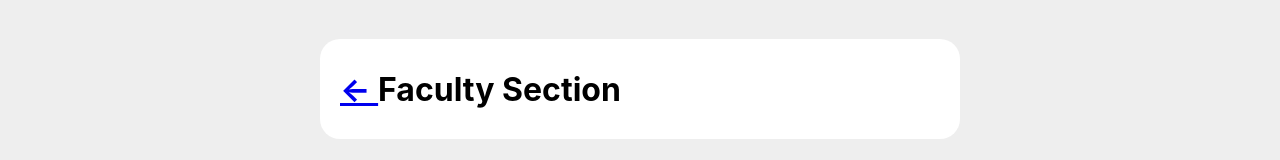
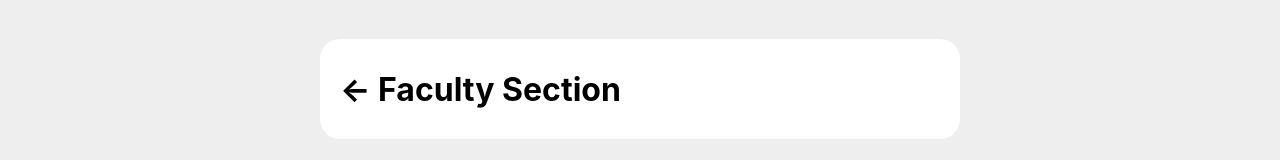
Before and after one commit to IshaanRawat/tts-ui, a React (Create React App) app: page /faculty in a window 1280 px wide. Shown: the part 127-287 px from the top of the page. Built offline with nearby package versions, Linux system fonts and the light colour scheme.

Commit message:
added .no-decoration

```diff
--- a/src/index.css
+++ b/src/index.css
@@ -52,3 +52,7 @@ section {
 .button.blue {
   background: #416dea;
 }
+.no-decoration {
+  text-decoration: none;
+  color: inherit;
+}
```
